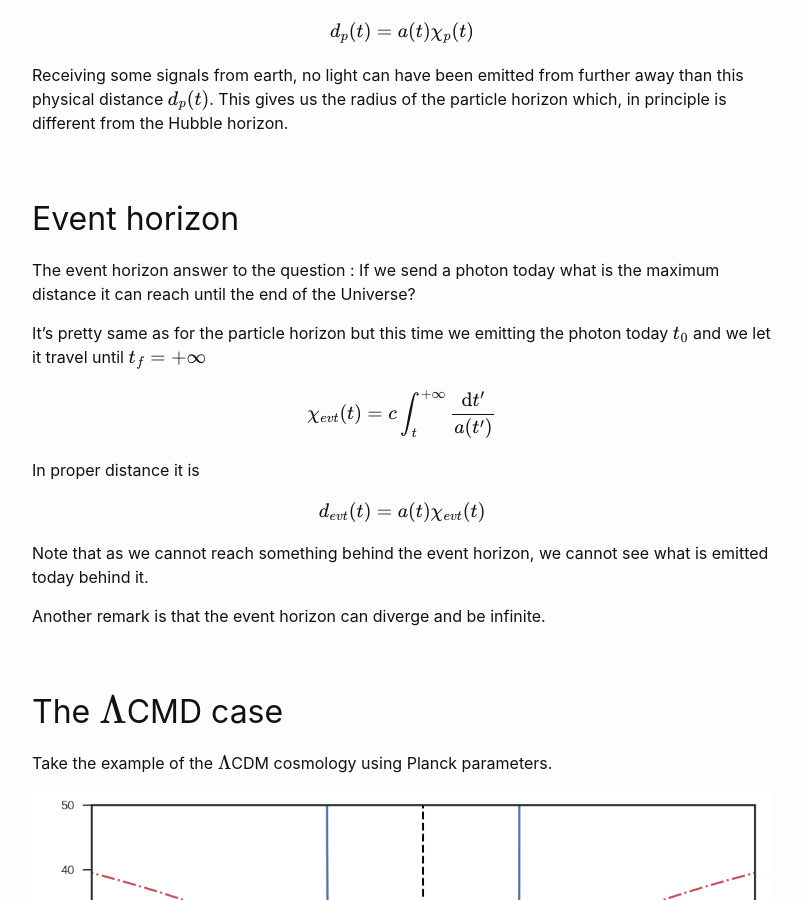
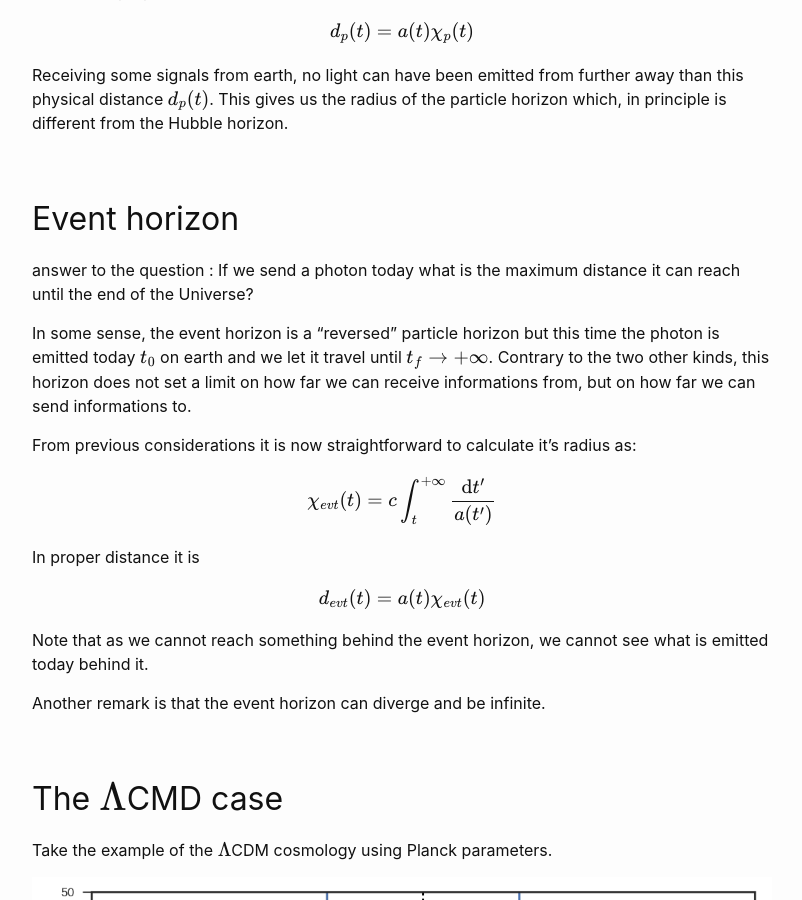
Before and after one commit to YoloNomy/YoloNomy.github.io, a Jekyll site: the page built from codes/cosmo/horizons.md, in a window 1280 px wide and 900 px high, scrolled down 2534 px. Shown: the whole window, without its empty margins (238-1040 px from the left). Built offline with Jekyll 4.4.1, drawn with Linux system fonts in a browser that asks for light colours; formulas are drawn with MathJax 3.

Commit message:
Update horizons.md

```diff
--- a/codes/cosmo/horizons.md
+++ b/codes/cosmo/horizons.md
@@ -98,9 +98,12 @@ Receiving some signals from earth, no light can have been emitted from further a
 
 ## Event horizon
 
-The event horizon answer to the question : If we send a photon today what is the maximum distance it can reach until the end of the Universe?
 
-It's pretty same as for the particle horizon but this time we emitting the photon today $t_0$ and we let it travel until $t_f = +\infty$
+answer to the question : If we send a photon today what is the maximum distance it can reach until the end of the Universe?
+
+In some sense, the event horizon is a "reversed" particle horizon but this time the photon is emitted today $t_0$ on earth and we let it travel until $t_f \to +\infty$. Contrary to the two other kinds, this horizon does not set a limit on how far we can receive informations from, but on how far we can send informations to.
+
+From previous considerations it is now straightforward to calculate it's radius as:
 
 $$
 \chi_{evt}(t) = c\int_{t}^{+\infty} \frac{\text{d}t'}{a(t')}
```
